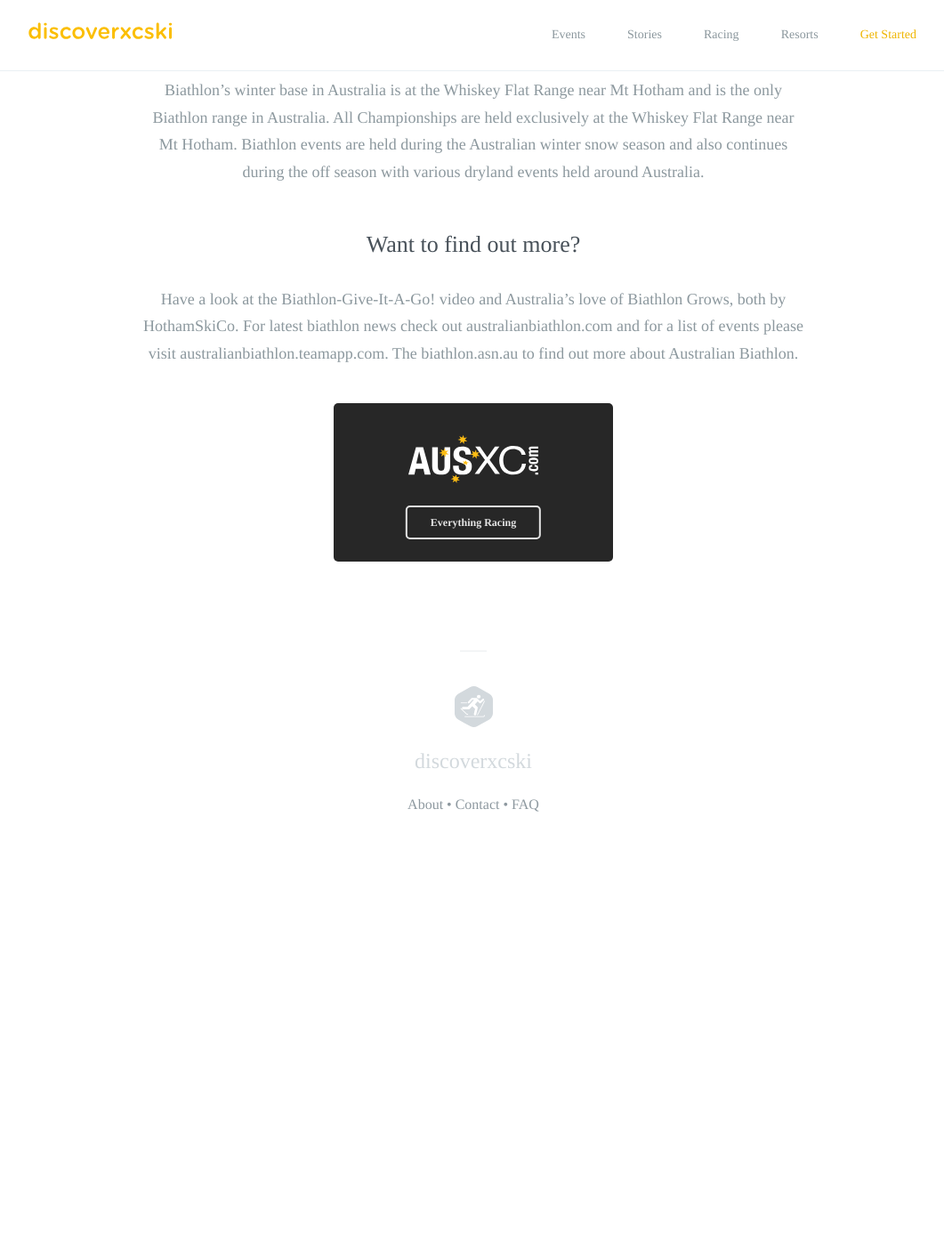
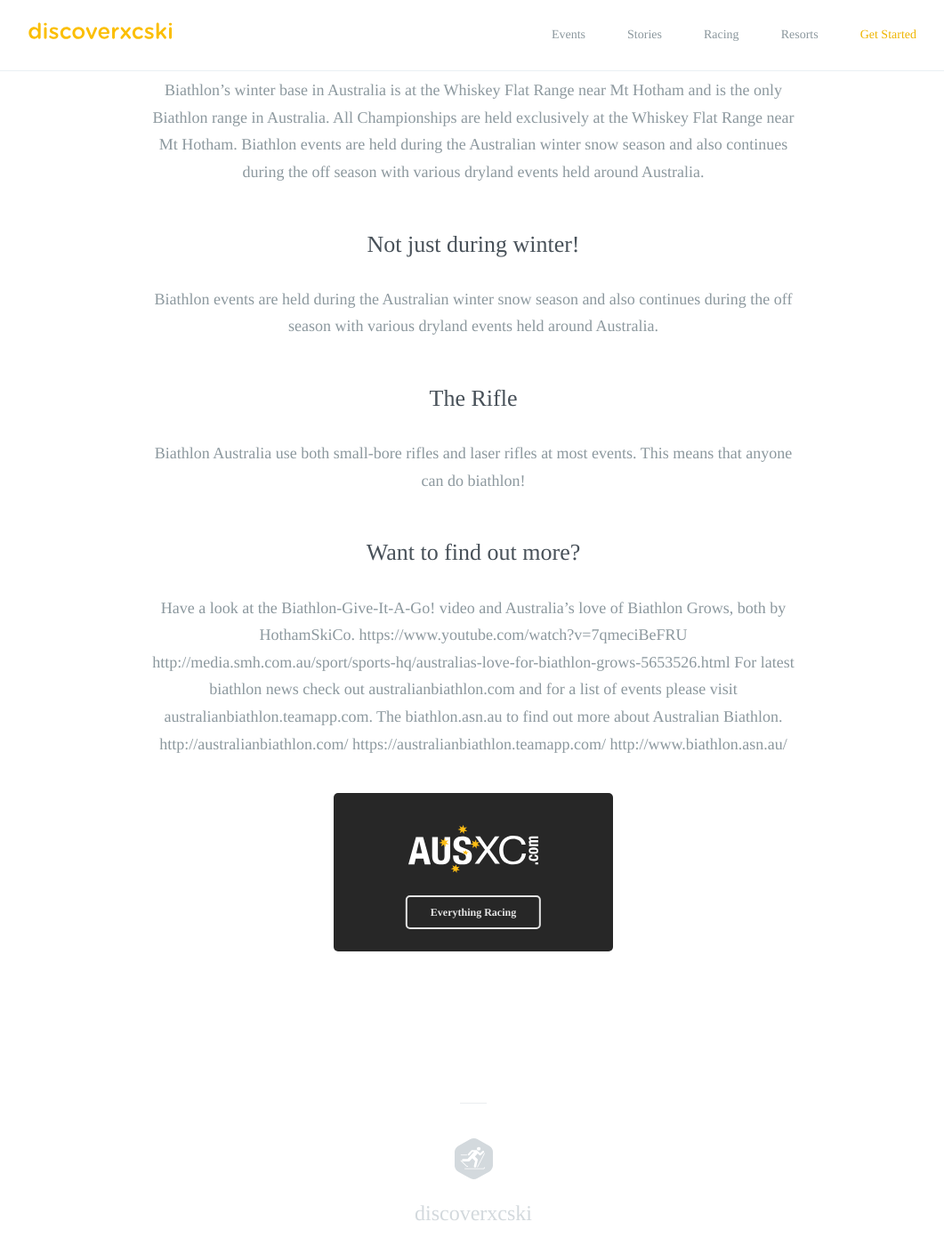
Before and after one commit to robcatto/robcatto.github.io, a Jekyll site: the page built from racing/australian-biathlon/index.html, in a window 1280 px wide and 1400 px high, scrolled down 2181 px. Shown: the whole window at 89% size, without its empty margins (108-1169 px from the left). Built offline with Jekyll 4.4.1, drawn with Linux system fonts in a browser that asks for light colours; some web fonts are replaced; Markdown is read by kramdown in place of the engine named in the settings; before the commit the page ends 3150 px from its top, so only the background shows below that; some of the changed text lies outside the part shown.

Commit message:
Update index.html

```diff
--- a/racing/australian-biathlon/index.html
+++ b/racing/australian-biathlon/index.html
@@ -124,11 +124,25 @@ layout: default
                 </p>
 
                    <section class="mobile_section" style="border-bottom: none">
+                <h3>Not just during winter!</h3>
+                <p>
+                    Biathlon events are held during the Australian winter snow season and also continues during the off season with various dryland events held around Australia.
+
+                </p>
+
+                                <section class="mobile_section" style="border-bottom: none">
+                <h3>The Rifle</h3>
+                <p>
+                    Biathlon Australia use both small-bore rifles and laser rifles at most events.  This means that anyone can do biathlon!
+
+                </p>
+
+                   <section class="mobile_section" style="border-bottom: none">
                 <h3>Want to find out more?</h3>
                 <p>
-                    Have a look at the Biathlon-Give-It-A-Go! video and Australia’s love of Biathlon Grows, both by HothamSkiCo.
+                    Have a look at the Biathlon-Give-It-A-Go! video and Australia’s love of Biathlon Grows, both by HothamSkiCo.  https://www.youtube.com/watch?v=7qmeciBeFRU     http://media.smh.com.au/sport/sports-hq/australias-love-for-biathlon-grows-5653526.html
 
-For latest biathlon news check out australianbiathlon.com and for a list of events please visit australianbiathlon.teamapp.com. The biathlon.asn.au to find out more about Australian Biathlon.
+For latest biathlon news check out australianbiathlon.com and for a list of events please visit australianbiathlon.teamapp.com. The biathlon.asn.au to find out more about Australian Biathlon.  http://australianbiathlon.com/   https://australianbiathlon.teamapp.com/   http://www.biathlon.asn.au/
 
 
 
```
Also changed, not shown: other parts of racing/australian-biathlon/index.html (+1 -1 lines).
